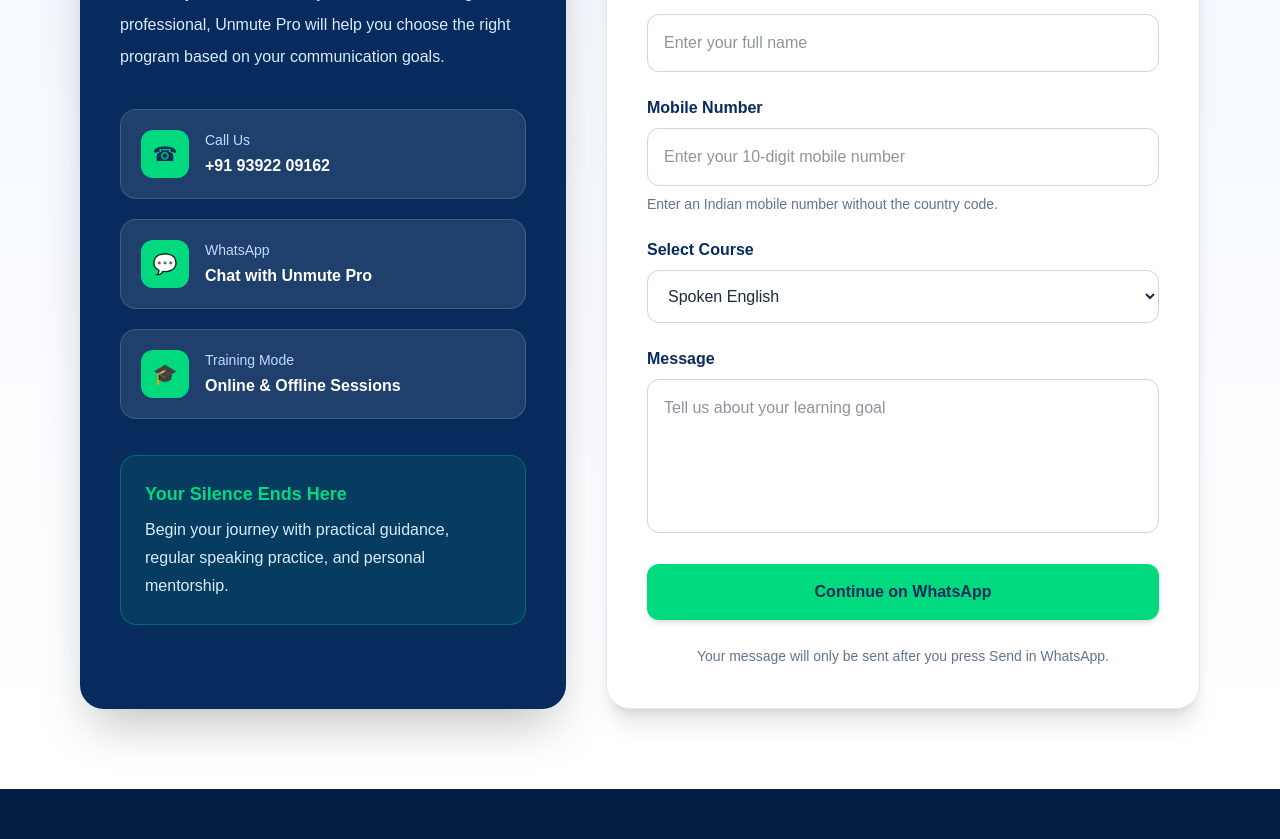
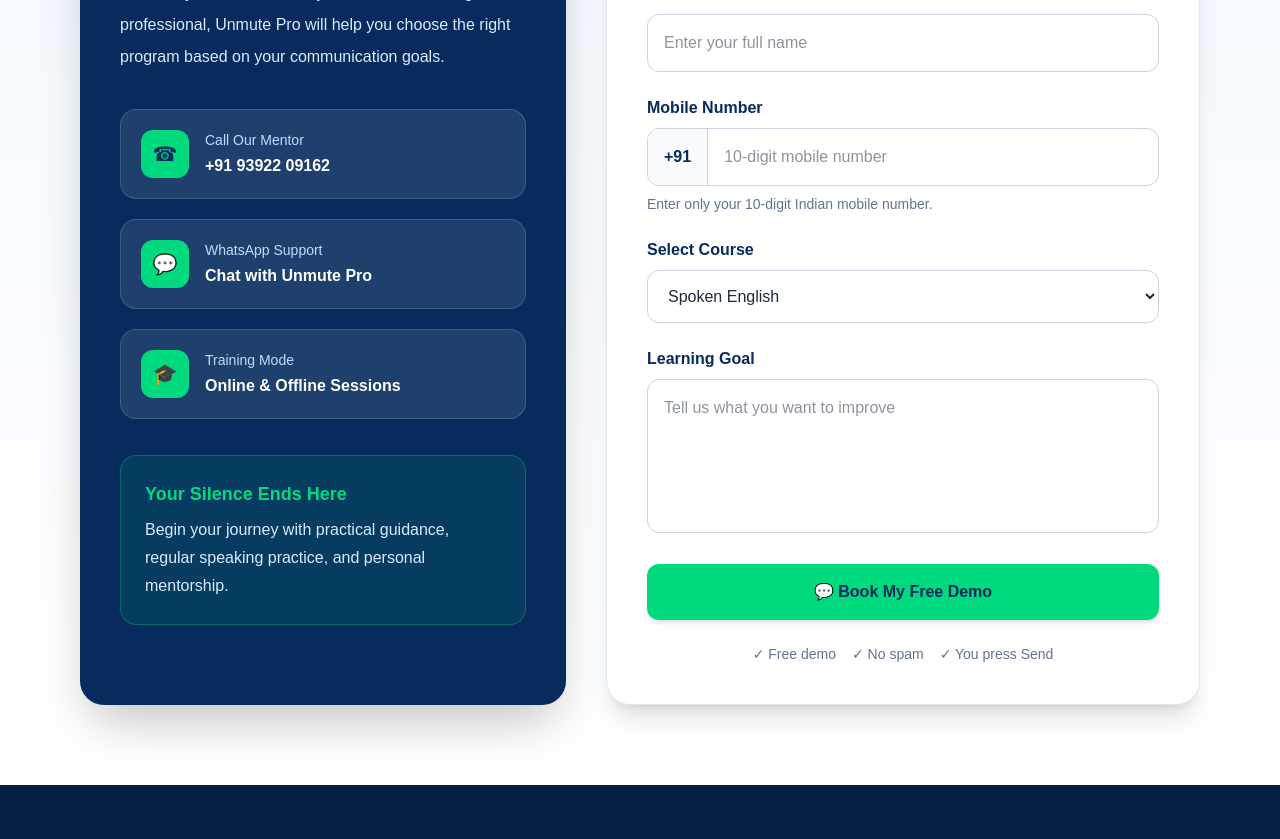
Before and after one commit to manibabue9/unmutepro, a Next.js app: page / in a window 1280 px wide. Shown: the part 8580-9419 px from the top of the page. Built offline with nearby package versions, Linux system fonts and the light colour scheme.

Commit message:
Clarify India phone input and WhatsApp booking flow

```diff
--- a/components/Contact.tsx
+++ b/components/Contact.tsx
@@ -10,6 +10,10 @@ export default function Contact() {
   const [course, setCourse] = useState("Spoken English");
   const [message, setMessage] = useState("");
   const [formError, setFormError] = useState("");
+
+  const handleMobileChange = (value: string) => {
+    setMobile(value.replace(/\D/g, "").slice(0, 10));
+  };
 
   const handleSubmit = (event: FormEvent<HTMLFormElement>) => {
     event.preventDefault();
@@ -29,16 +33,19 @@ export default function Contact() {
     }
 
     const whatsappMessage = `
-Hello Unmute Pro,
+Hello Unmute Pro 👋
 
-I would like to book a free demo session.
+I would like to book a FREE demo session.
 
-Name: ${cleanName}
-Mobile Number: ${cleanMobile}
-Interested Course: ${course}
-Message: ${message.trim() || "No additional message"}
+My details:
+👤 Name: ${cleanName}
+📱 Mobile: +91 ${cleanMobile}
+📘 Course: ${course}
+📝 Goal: ${message.trim() || "I would like guidance on choosing the right program."}
 
-Please contact me with the available demo timings.
+Please share the available demo timings.
+
+Thank you.
     `.trim();
 
     const whatsappUrl = `https://wa.me/${phoneNumber}?text=${encodeURIComponent(
@@ -106,13 +113,15 @@ Please contact me with the available demo timings.
                 </div>
 
                 <div>
-                  <p className="text-sm text-blue-200">Call Us</p>
+                  <p className="text-sm text-blue-200">Call Our Mentor</p>
                   <p className="mt-1 font-bold">+91 93922 09162</p>
                 </div>
               </a>
 
               <a
-                href={`https://wa.me/${phoneNumber}`}
+                href={`https://wa.me/${phoneNumber}?text=${encodeURIComponent(
+                  "Hello Unmute Pro 👋 I would like to know more about your programs and free demo timings."
+                )}`}
                 target="_blank"
                 rel="noopener noreferrer"
                 className="flex items-center gap-4 rounded-2xl border border-white/15 bg-white/10 p-5 transition hover:bg-white/15"
@@ -123,7 +132,7 @@ Please contact me with the available demo timings.
                 </div>
 
                 <div>
-                  <p className="text-sm text-blue-200">WhatsApp</p>
+                  <p className="text-sm text-blue-200">WhatsApp Support</p>
                   <p className="mt-1 font-bold">Chat with Unmute Pro</p>
                 </div>
               </a>
@@ -158,8 +167,8 @@ Please contact me with the available demo timings.
             </h3>
 
             <p className="mt-3 leading-7 text-slate-600">
-              Fill in the form below. After submitting, WhatsApp will open with
-              your details ready to send.
+              Fill in the form below. WhatsApp will open with your details ready
+              to send to Unmute Pro.
             </p>
 
             <form onSubmit={handleSubmit} className="mt-8 space-y-6" noValidate>
@@ -203,22 +212,27 @@ Please contact me with the available demo timings.
                   Mobile Number
                 </label>
 
+                <div className="flex overflow-hidden rounded-xl border border-slate-300 bg-white transition focus-within:border-[#00D97E] focus-within:ring-4 focus-within:ring-[#00D97E]/15">
+                  <span className="flex items-center border-r border-slate-300 bg-slate-50 px-4 font-bold text-[#062B5C]">
+                    +91
+                  </span>
                   <input
                     id="mobile"
                     name="mobile"
                     type="tel"
                     inputMode="numeric"
-                  autoComplete="tel"
+                    autoComplete="tel-national"
                     value={mobile}
-                  onChange={(event) => setMobile(event.target.value)}
+                    onChange={(event) => handleMobileChange(event.target.value)}
                     required
-                  maxLength={14}
-                  placeholder="Enter your 10-digit mobile number"
+                    maxLength={10}
+                    placeholder="10-digit mobile number"
                     aria-describedby="mobile-help"
-                  className="w-full rounded-xl border border-slate-300 px-4 py-4 text-slate-800 outline-none transition focus:border-[#00D97E] focus:ring-4 focus:ring-[#00D97E]/15"
+                    className="min-w-0 flex-1 px-4 py-4 text-slate-800 outline-none"
                   />
+                </div>
                 <p id="mobile-help" className="mt-2 text-sm text-slate-500">
-                  Enter an Indian mobile number without the country code.
+                  Enter only your 10-digit Indian mobile number.
                 </p>
               </div>
 
@@ -250,7 +264,7 @@ Please contact me with the available demo timings.
                   htmlFor="message"
                   className="mb-2 block font-semibold text-[#062B5C]"
                 >
-                  Message
+                  Learning Goal
                 </label>
 
                 <textarea
@@ -260,7 +274,7 @@ Please contact me with the available demo timings.
                   onChange={(event) => setMessage(event.target.value)}
                   rows={5}
                   maxLength={500}
-                  placeholder="Tell us about your learning goal"
+                  placeholder="Tell us what you want to improve"
                   className="w-full resize-none rounded-xl border border-slate-300 px-4 py-4 text-slate-800 outline-none transition focus:border-[#00D97E] focus:ring-4 focus:ring-[#00D97E]/15"
                 />
               </div>
@@ -269,12 +283,14 @@ Please contact me with the available demo timings.
                 type="submit"
                 className="w-full rounded-xl bg-[#00D97E] px-6 py-4 font-bold text-[#062B5C] shadow-md transition duration-300 hover:-translate-y-0.5 hover:bg-[#00C970] hover:shadow-lg"
               >
-                Continue on WhatsApp
+                💬 Book My Free Demo
               </button>
 
-              <p className="text-center text-sm leading-6 text-slate-500">
-                Your message will only be sent after you press Send in WhatsApp.
-              </p>
+              <div className="flex flex-wrap justify-center gap-x-4 gap-y-2 text-center text-sm font-medium text-slate-500">
+                <span>✓ Free demo</span>
+                <span>✓ No spam</span>
+                <span>✓ You press Send</span>
+              </div>
             </form>
           </div>
         </div>
```
Lines whose indentation alone changed are shown as unchanged.
